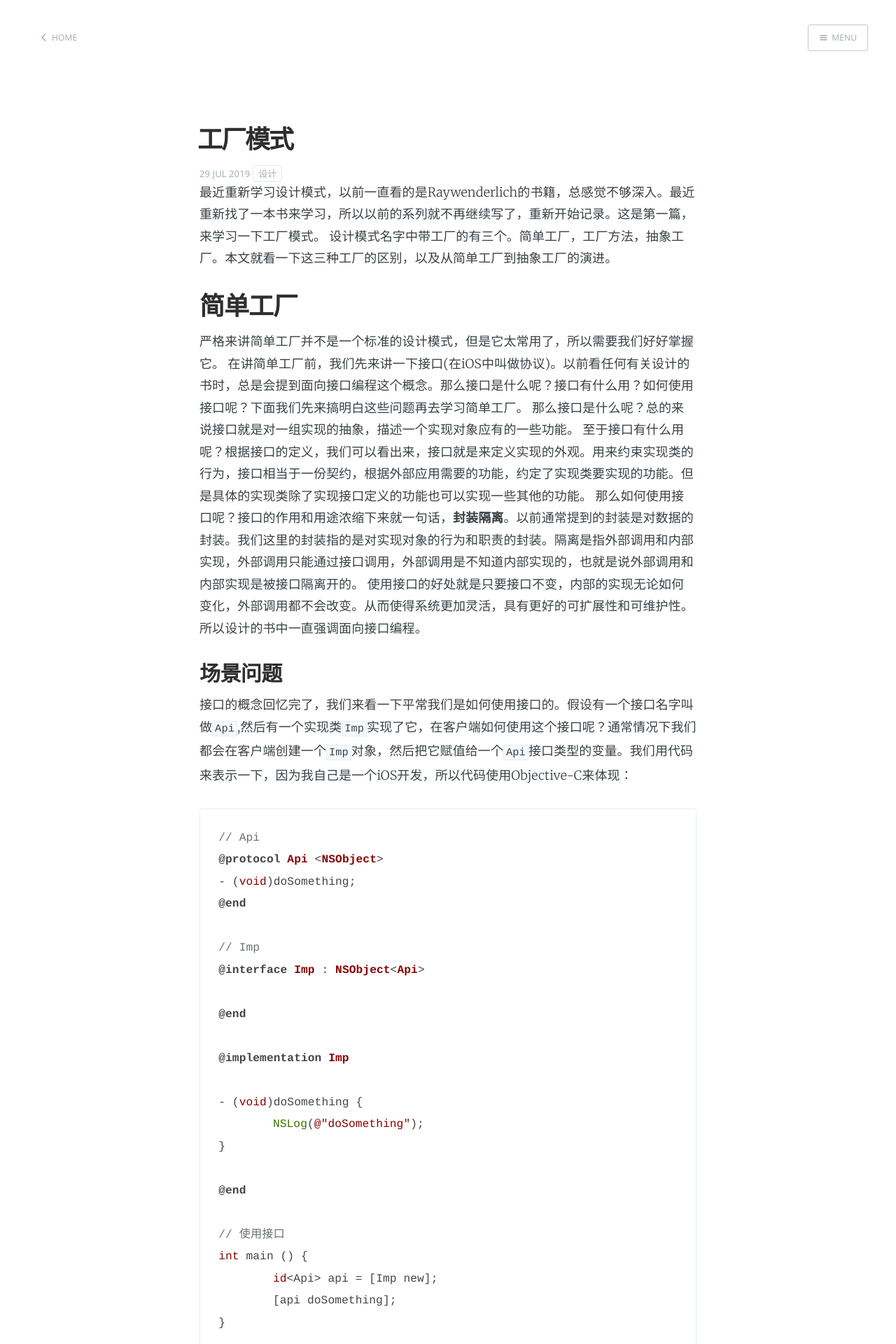
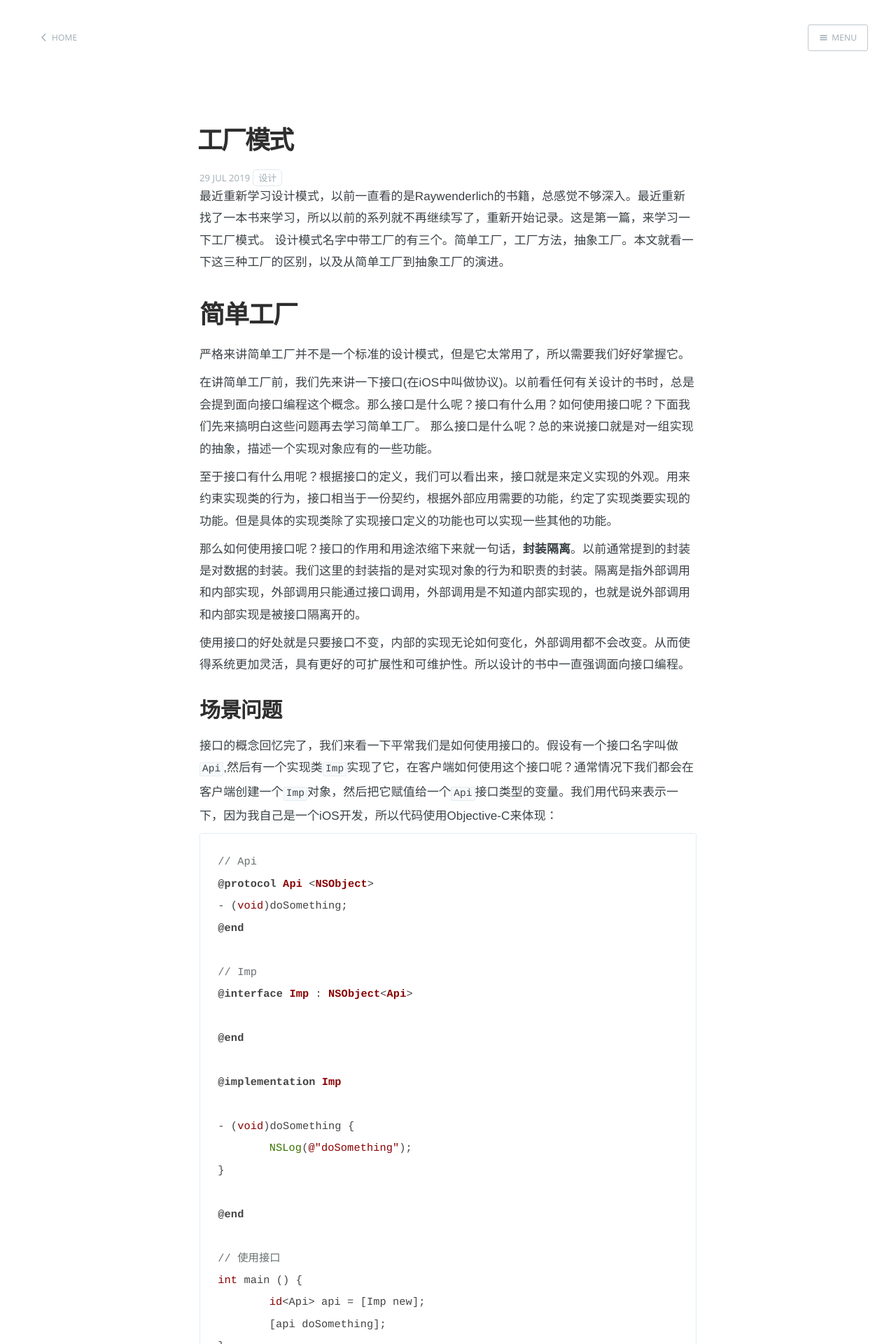
Before and after one commit to zhangdongpo/blog, a Jekyll site: the page built from _posts/2019-07-29-工厂模式.md, in a window 1280 px wide. Shown: the top 1920 px of the page at 70% size. Built offline with Jekyll 4.4.1, drawn with Linux system fonts in a browser that asks for light colours; nearby versions of some CDN libraries; comment, search, counter and statistics services are not loaded; some of the changed text lies outside the part shown.

Commit message:
feat: modify style

```diff
--- a/_posts/2019-07-29-工厂模式.md
+++ b/_posts/2019-07-29-工厂模式.md
@@ -10,10 +10,14 @@ category: 设计模式
 设计模式名字中带工厂的有三个。简单工厂，工厂方法，抽象工厂。本文就看一下这三种工厂的区别，以及从简单工厂到抽象工厂的演进。
 ## 简单工厂
 严格来讲简单工厂并不是一个标准的设计模式，但是它太常用了，所以需要我们好好掌握它。
+
 在讲简单工厂前，我们先来讲一下接口(在iOS中叫做协议)。以前看任何有关设计的书时，总是会提到面向接口编程这个概念。那么接口是什么呢？接口有什么用？如何使用接口呢？下面我们先来搞明白这些问题再去学习简单工厂。
 那么接口是什么呢？总的来说接口就是对一组实现的抽象，描述一个实现对象应有的一些功能。
+
 至于接口有什么用呢？根据接口的定义，我们可以看出来，接口就是来定义实现的外观。用来约束实现类的行为，接口相当于一份契约，根据外部应用需要的功能，约定了实现类要实现的功能。但是具体的实现类除了实现接口定义的功能也可以实现一些其他的功能。
+
 那么如何使用接口呢？接口的作用和用途浓缩下来就一句话，**封装隔离**。以前通常提到的封装是对数据的封装。我们这里的封装指的是对实现对象的行为和职责的封装。隔离是指外部调用和内部实现，外部调用只能通过接口调用，外部调用是不知道内部实现的，也就是说外部调用和内部实现是被接口隔离开的。
+
 使用接口的好处就是只要接口不变，内部的实现无论如何变化，外部调用都不会改变。从而使得系统更加灵活，具有更好的可扩展性和可维护性。所以设计的书中一直强调面向接口编程。
 ### 场景问题
 接口的概念回忆完了，我们来看一下平常我们是如何使用接口的。假设有一个接口名字叫做`Api`,然后有一个实现类`Imp`实现了它，在客户端如何使用这个接口呢？通常情况下我们都会在客户端创建一个`Imp`对象，然后把它赋值给一个`Api`接口类型的变量。我们用代码来表示一下，因为我自己是一个iOS开发，所以代码使用Objective-C来体现：
@@ -678,5 +682,7 @@ int main(int argc, char * argv[]) {
 抽象工厂模式的本质是*选择产品簇的实现*，工厂方法是选择单个产品实现，虽然一个类里面可以有多个工厂方法，但是这些方法之间一般没有联系，即使看起来像有联系。但是抽象工厂着重的就是为一个产品簇选择实现，定义在抽象工厂里面的方法通常是有联系的，他们都是产品的某一个部分或者是相互依赖的。如果在抽象工厂里面只定义一个方法，直接创建产品，那么就退化成工厂方法了。如果把工厂类退化一下，只提供工厂方法，并且提供默认实现就退化成简单工厂了。
 ## 总结
 简单工厂：选择实现，减少不必要的依赖，方便代码复用。
+
 工厂方法：父类定框架，子类做实现，把选择实现延迟到子类，符合开闭原则，依赖倒置原则。
+
 抽象工厂：创建产品簇，简化业务逻辑。
--- a/assets/css/screen.css
+++ b/assets/css/screen.css
@@ -339,10 +339,10 @@ html {
 body {
     height: 100%;
     max-height: 100%;
-    font-family: "Merriweather", serif;
+    font-family: "Hiragino Sans GB", "Heiti SC", "Microsoft YaHei", sans-serif, "Merriweather", serif;
     letter-spacing: 0.01rem;
-    font-size: 1.8rem;
-    line-height: 1.75em;
+    font-size: 1.7rem;
+    line-height: 1.85em;
     color: #3A4145;
     -webkit-font-feature-settings: 'kern'1;
     -moz-font-feature-settings: 'kern'1;
@@ -368,8 +368,8 @@ h6 {
     -moz-font-feature-settings: 'dlig'1, 'liga'1, 'lnum'1, 'kern'1;
     -o-font-feature-settings: 'dlig'1, 'liga'1, 'lnum'1, 'kern'1;
     color: #2E2E2E;
-    line-height: 1.15em;
-    margin: 0 0 0.4em 0;
+    line-height: 1.2em;
+    margin: 1em 0 0.6em 0;
     font-family: "Open Sans", sans-serif;
     text-rendering: geometricPrecision;
 }
@@ -418,10 +418,9 @@ dl {
     -webkit-font-feature-settings: 'liga'1, 'onum'1, 'kern'1;
     -moz-font-feature-settings: 'liga'1, 'onum'1, 'kern'1;
     -o-font-feature-settings: 'liga'1, 'onum'1, 'kern'1;
-    margin: 0 0 1.75em 0;
+    margin: 0 0 0.5em 0;
     text-rendering: geometricPrecision;
 }
-
 ol,
 ul {
     padding-left: 3rem;
@@ -512,7 +511,7 @@ mark {
 code,
 tt {
     padding: 1px 3px;
-    font-family: Inconsolata, monospace, sans-serif;
+    font-family: 'source code pro', Inconsolata, monospace, sans-serif;
     font-size: 0.85em;
     white-space: pre-wrap;
     border: #E3EDF3 1px solid;
```
